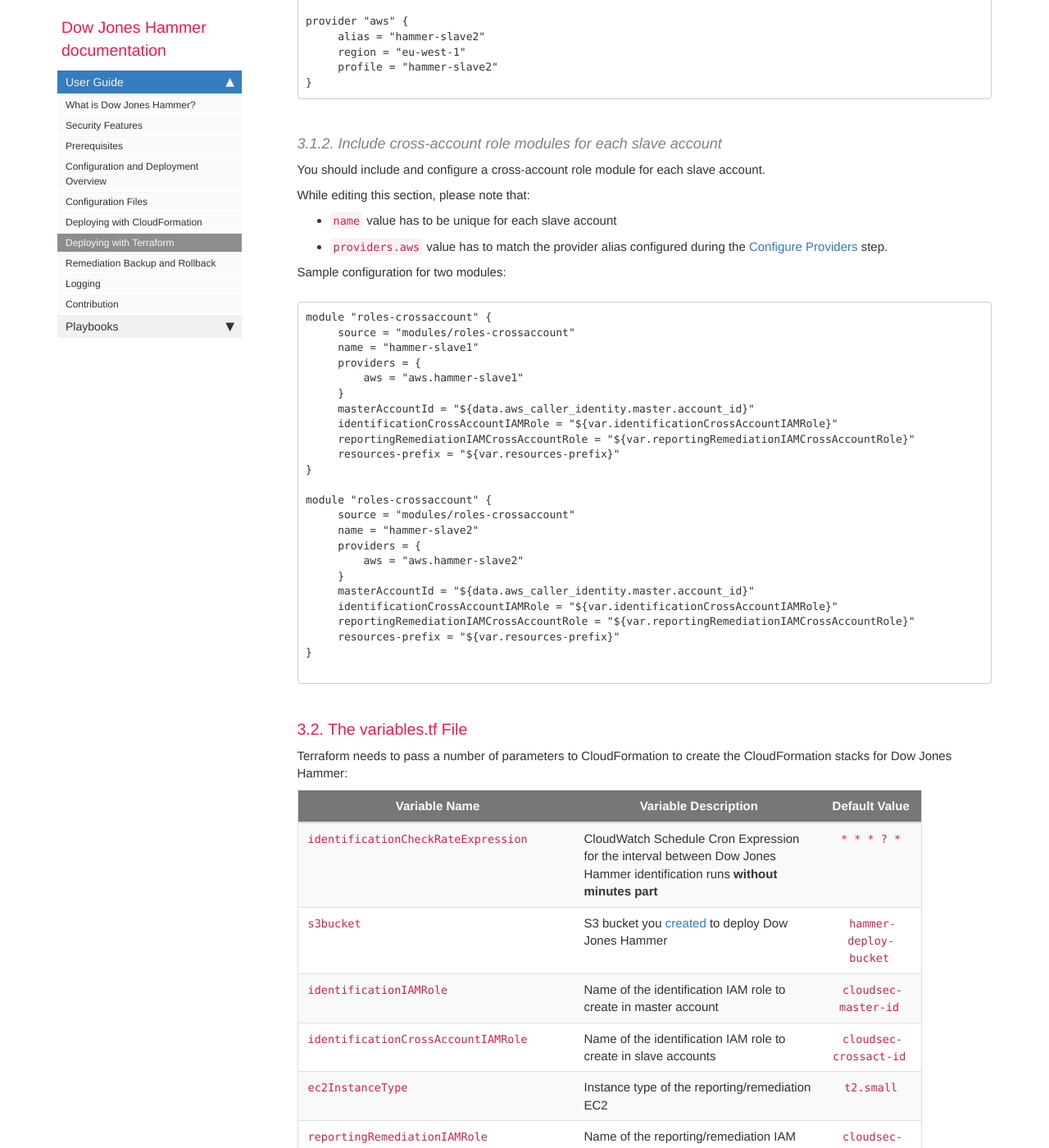
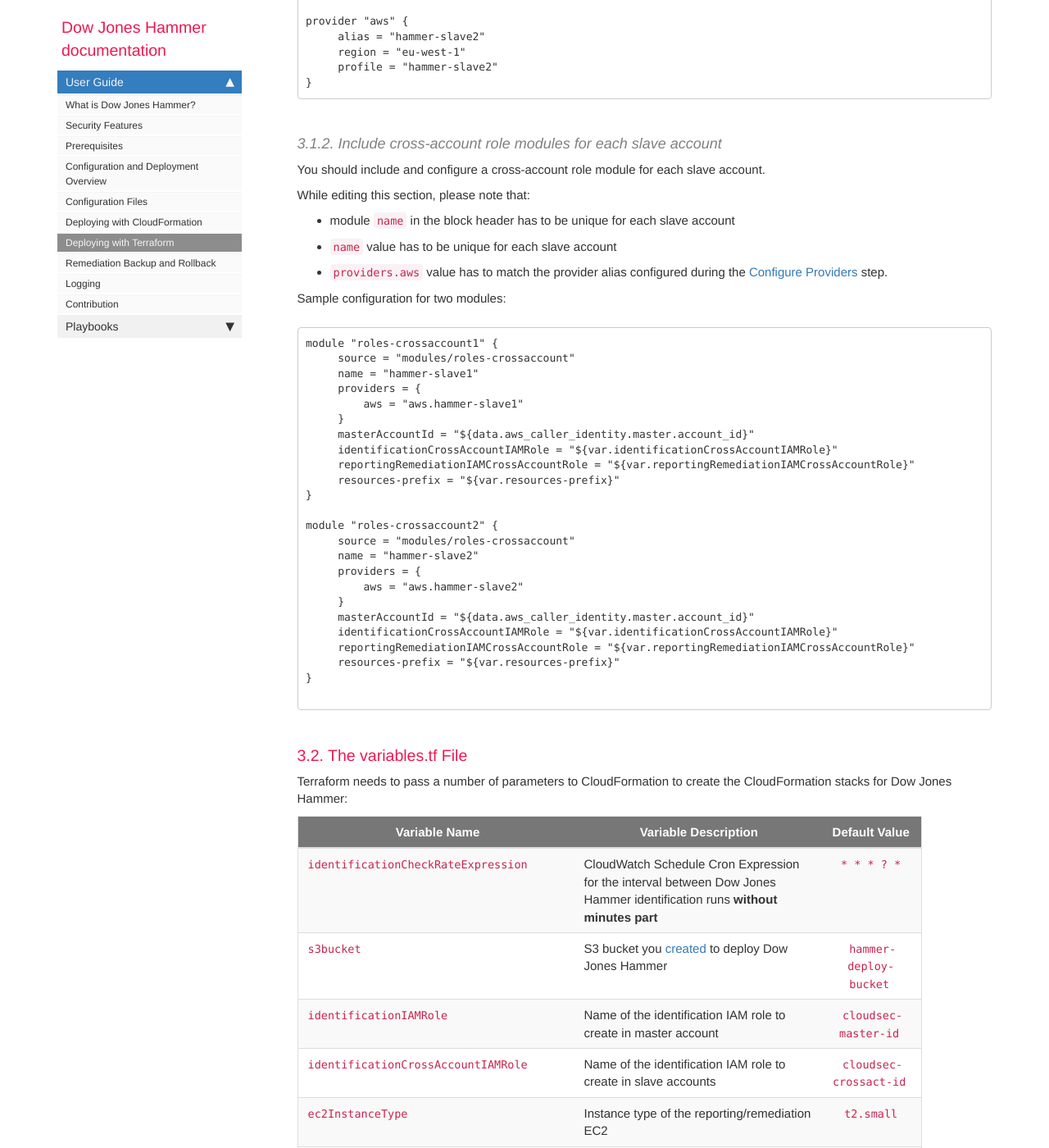
Before and after one commit to dowjones/hammer, a Jekyll site: the page built from docs/pages/deployment_terraform.md, in a window 1280 px wide and 1400 px high, scrolled down 1883 px. Shown: the whole window at 82% size. Built offline with Jekyll 4.4.1, drawn with Linux system fonts in a browser that asks for light colours; nearby versions of some CDN libraries; comment, search, counter and statistics services are not loaded.

Commit message:
terraform docs update for issue #1
module name in the block header must be unique

````diff
--- a/docs/pages/deployment_terraform.md
+++ b/docs/pages/deployment_terraform.md
@@ -96,13 +96,14 @@
 You should include and configure a cross-account role module for each slave account.
 
 While editing this section, please note that:
+* module `name` in the block header has to be unique for each slave account
 * ```name``` value has to be unique for each slave account
 * ```providers.aws``` value has to match the provider alias configured during the [Configure Providers](#311-configure-providers) step.
 
 Sample configuration for two modules:
 
 ```
-module "roles-crossaccount" {
+module "roles-crossaccount1" {
      source = "modules/roles-crossaccount"
      name = "hammer-slave1"
      providers = {
@@ -114,7 +115,7 @@
      resources-prefix = "${var.resources-prefix}"
 }
 
-module "roles-crossaccount" {
+module "roles-crossaccount2" {
      source = "modules/roles-crossaccount"
      name = "hammer-slave2"
      providers = {
````
